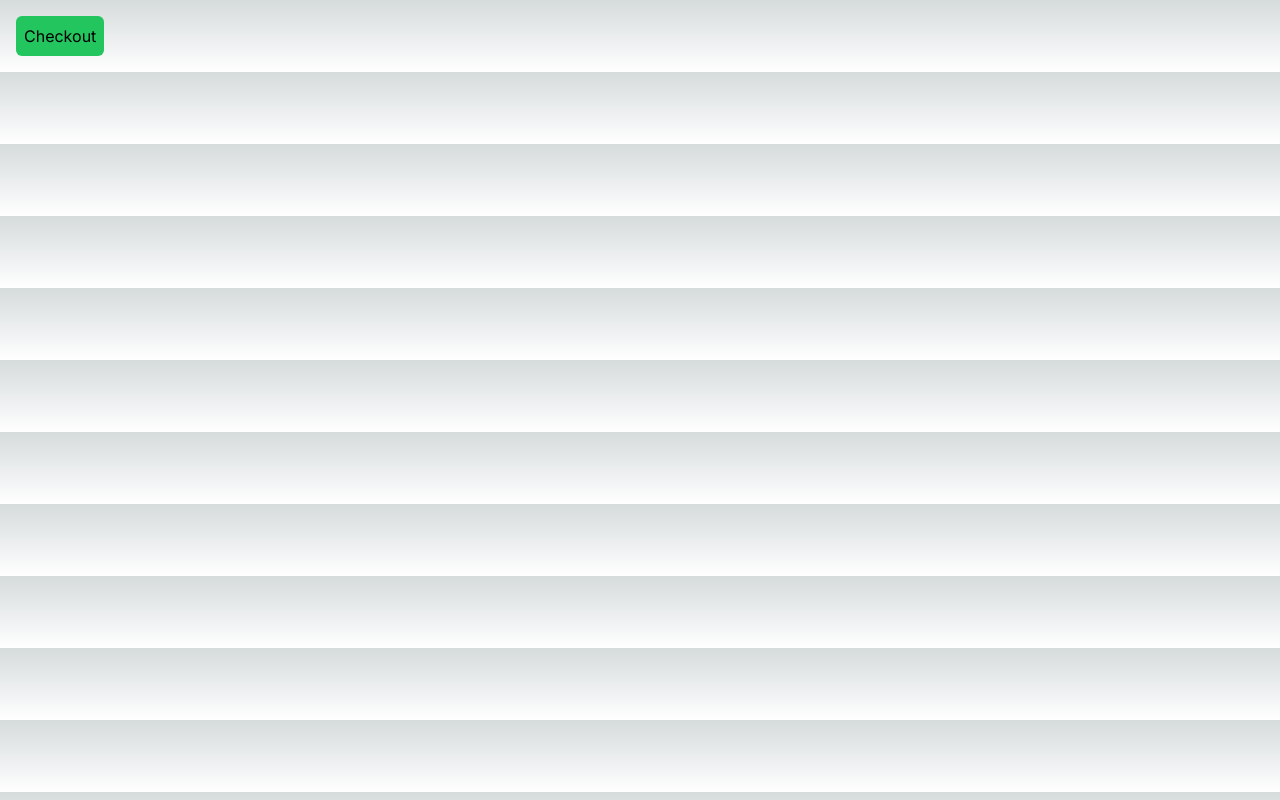
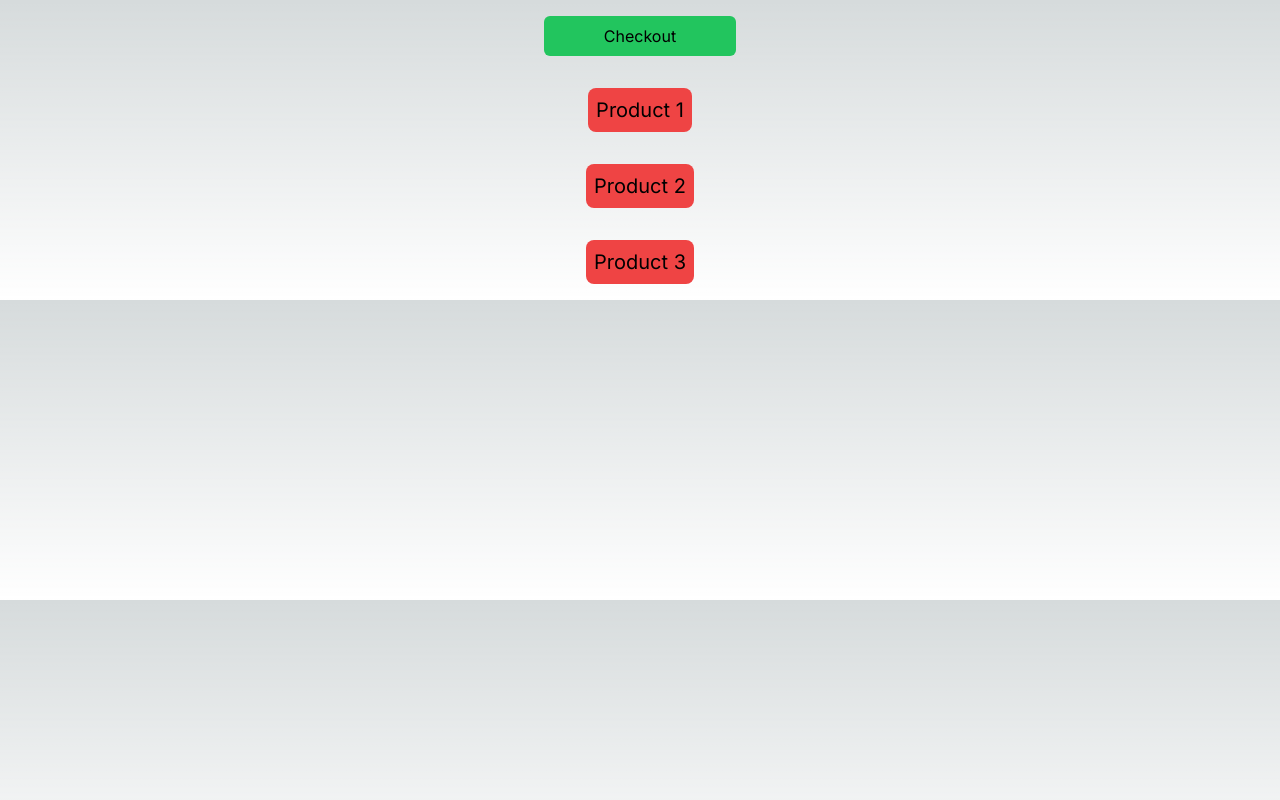
Before and after one commit to Macky151203/ecommerce, a Next.js app: page / in a window 1280 px wide. Built offline with nearby package versions, Linux system fonts and the light colour scheme.

Commit message:
added productcard

```diff
--- a/app/page.tsx
+++ b/app/page.tsx
@@ -1,6 +1,7 @@
 'use client'
 import Image from 'next/image'
 import getStipePromise from './lib/stripe'
+import Link from 'next/link';
 const products = [
   // {
   //   product: 1,
@@ -41,8 +42,11 @@ export default function Home() {
     }
 
   return (
-    <div>
-      <button onClick={handlecheckout} className='rounded-md bg-green-500 p-2 m-4'>Checkout</button>
+    <div className='flex flex-col justify-center items-center'>
+      <button onClick={handlecheckout} className='rounded-md w-48 bg-green-500 p-2 m-4'>Checkout</button>
+      <Link href='/product/1'><div className='bg-red-500 m-4 p-2 text-xl rounded-lg'>Product 1</div></Link>
+      <Link href='/product/2'><div className='bg-red-500 m-4 p-2 text-xl rounded-lg'>Product 2</div></Link>
+      <Link href='/product/3'><div className='bg-red-500 m-4 p-2 text-xl rounded-lg'>Product 3</div></Link>
     </div>
   )
 }
--- /dev/null
+++ b/app/product/[id]/page.js
@@ -0,0 +1,13 @@
+'use client'
+import React, { FC } from 'react'
+
+
+
+function Productcard({params}) {
+
+  return (
+    <div>The product id and details- {params.id}</div>
+  )
+}
+
+export default Productcard
--- a/tsconfig.json
+++ b/tsconfig.json
@@ -22,6 +22,6 @@
       "@/*": ["./*"]
     }
   },
-  "include": ["next-env.d.ts", "**/*.ts", "**/*.tsx", ".next/types/**/*.ts"],
+  "include": ["next-env.d.ts", "**/*.ts", "**/*.tsx", ".next/types/**/*.ts", "app/product/[id]/page.js"],
   "exclude": ["node_modules"]
 }
```
